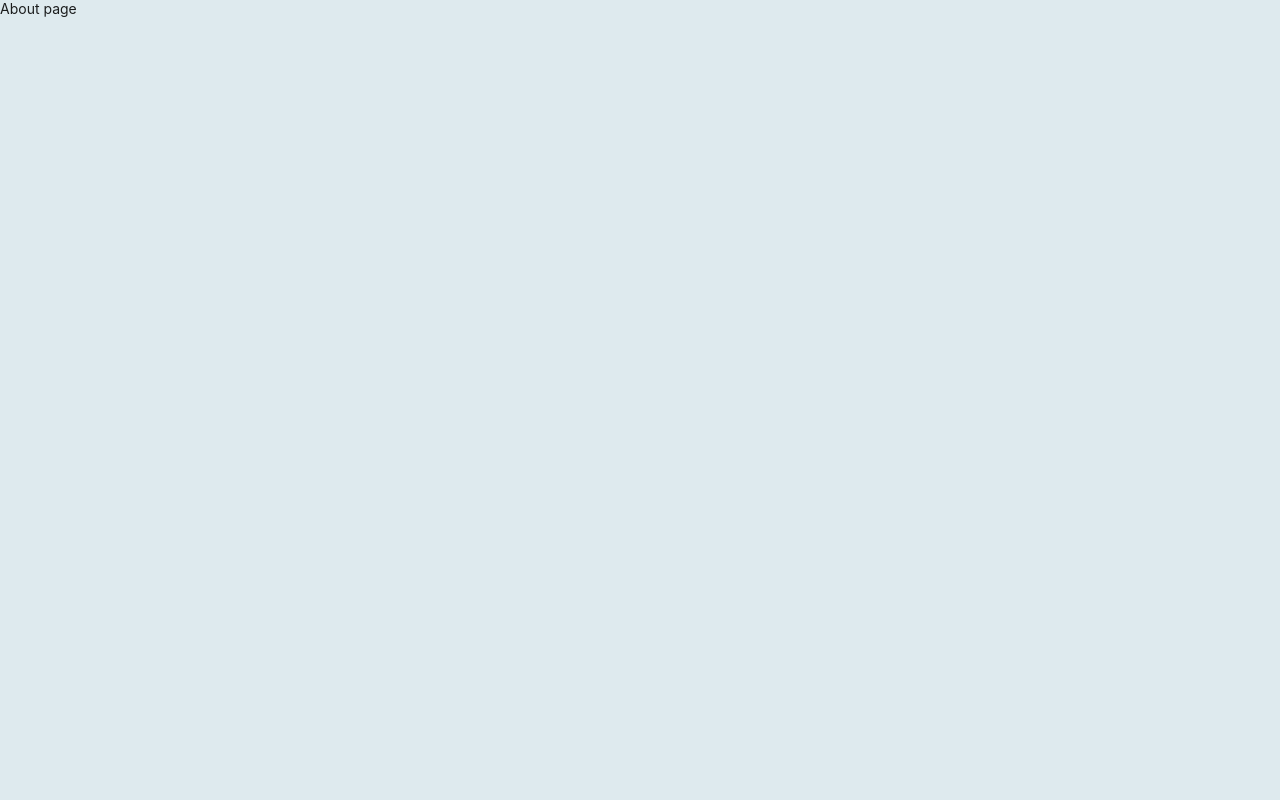
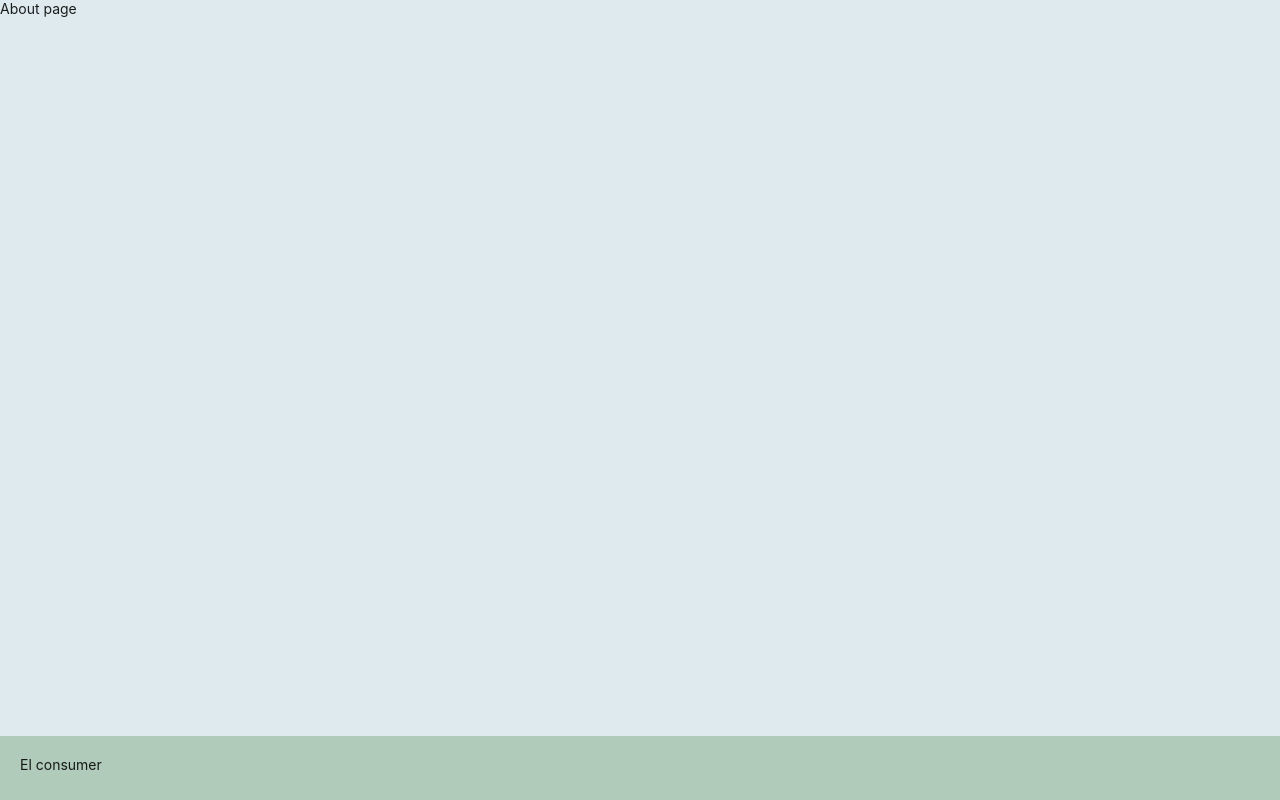
Before and after one commit to radoales/el-consumer, a Next.js app: page /about in a window 1280 px wide. Built offline with nearby package versions, Linux system fonts and the light colour scheme.

Commit message:
put footer back

```diff
--- a/components/layout/MainLayout.tsx
+++ b/components/layout/MainLayout.tsx
@@ -21,9 +21,9 @@ const MainLayout: React.FC<MainLayoutProps> = ({ children }) => {
         <Header />
       </Layout.Header> */}
       <Layout.Content>{children}</Layout.Content>
-      {/* <Layout.Footer>
+      <Layout.Footer>
         <Footer />
-      </Layout.Footer> */}
+      </Layout.Footer>
     </Layout>
   )
 }
```
